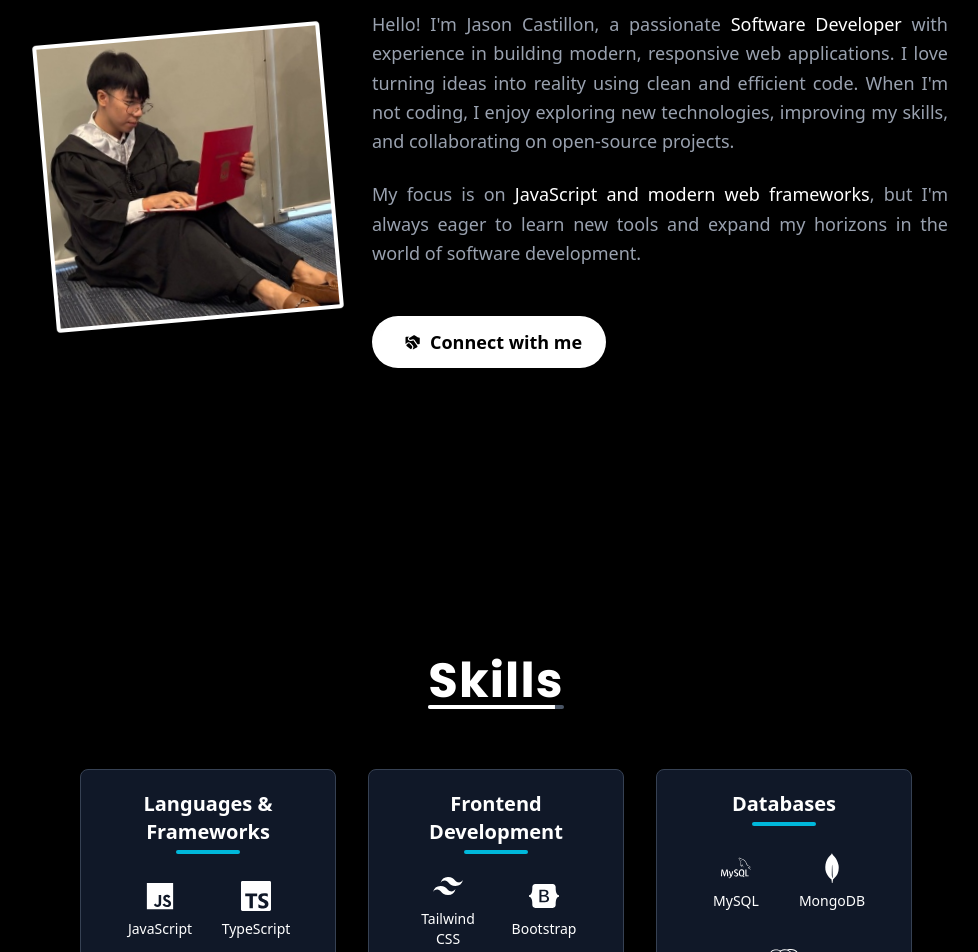
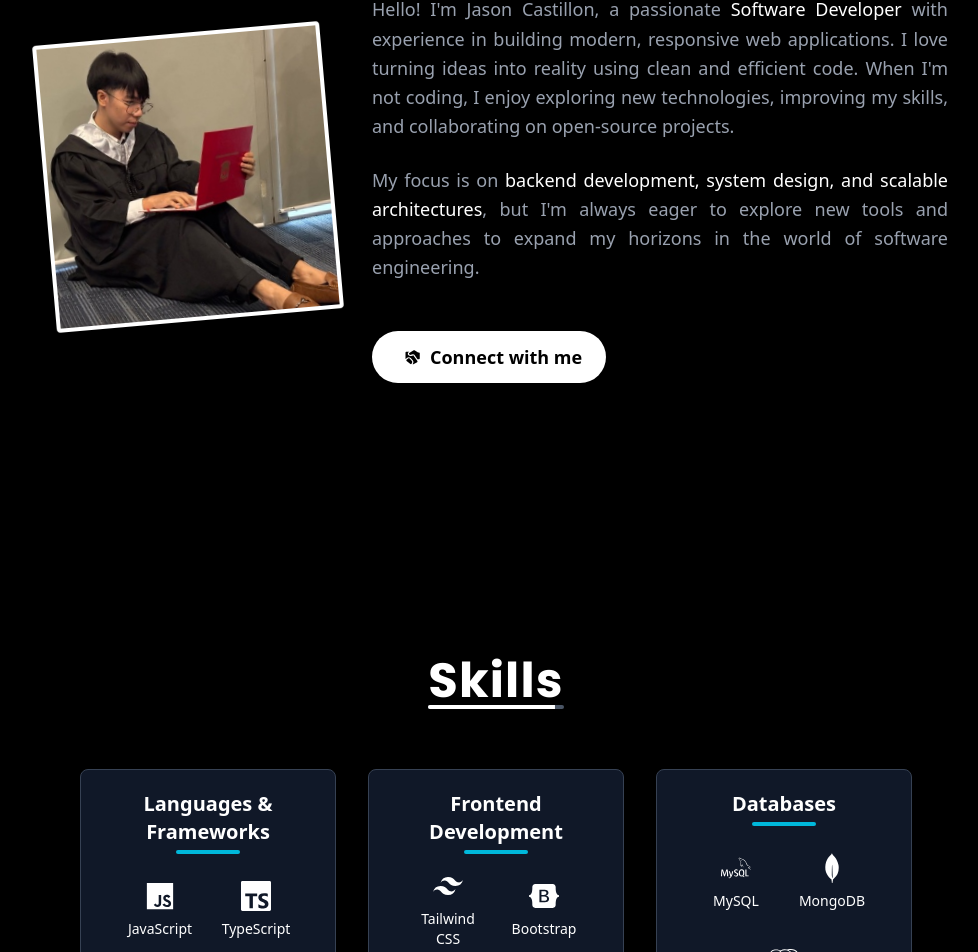
Before and after one commit to jasonjisun/MY_PORTFOLIO, a React (Vite) app: page / in a window 1280 px wide. Shown: the part 1023-1975 px from the top of the page, without its empty margins (144-1122 px from the left). Built offline with nearby package versions, Linux system fonts and the light colour scheme.

Commit message:
refactor: improve code readability and update content in About section

```diff
--- a/src/sections/About.jsx
+++ b/src/sections/About.jsx
@@ -5,7 +5,13 @@ import ProfileCard from "@/components/ProfileCard";
 import aboutPicFront from "@/assets/images/aboutPic.jpg";
 import aboutPicBack from "@/assets/images/aboutPic2.jpg";
 import { RiShakeHandsFill } from "react-icons/ri";
-import { FaLinkedin, FaInstagram, FaGithub, FaSpotify, FaDiscord } from "react-icons/fa";
+import {
+  FaLinkedin,
+  FaInstagram,
+  FaGithub,
+  FaSpotify,
+  FaDiscord,
+} from "react-icons/fa";
 
 export default function About() {
   const [showSocials, setShowSocials] = useState(false);
@@ -48,10 +54,10 @@ export default function About() {
         <p className="text-gray-400 leading-relaxed text-lg">
           My focus is on{" "}
           <span className="text-white font-medium">
-            JavaScript and modern web frameworks
+            backend development, system design, and scalable architectures
           </span>
-          , but I'm always eager to learn new tools and expand my horizons in
-          the world of software development.
+          , but I'm always eager to explore new tools and approaches to expand
+          my horizons in the world of software engineering.
         </p>
 
         {/* Connect Button + Social Links */}
@@ -62,7 +68,9 @@ export default function About() {
             whileHover={{ rotate: [0, -10, 10, -10, 0] }}
             transition={{ duration: 0.5 }}
           >
-            <span></span><RiShakeHandsFill />Connect with me
+            <span></span>
+            <RiShakeHandsFill />
+            Connect with me
           </motion.button>
 
           {/* Fixed height container so layout doesn’t shift */}
```
